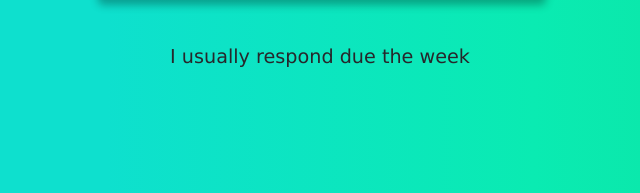
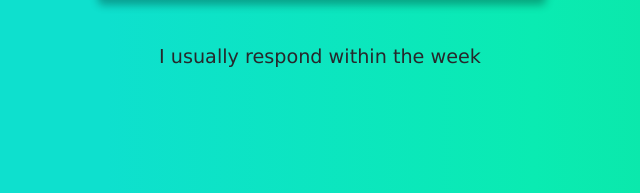
Before and after one commit to bohdanKulcyckyj/bohdanKulcyckyj.github.io, a plain HTML site: page index.html in a window 1280 px wide. Shown: the part 3458-3651 px from the top of the page, 320-960 px from the left. Drawn offline with nearby package versions, Linux system fonts and the light colour scheme; a script that the page names is missing.

Commit message:
Update index.html
grammar

```diff
--- a/index.html
+++ b/index.html
@@ -477,7 +477,7 @@
                 </div>
                 <button type="submit" id="form-btn">Send</button>
             </form>
-            <span id="my-form-status">I usually respond due the week</span>
+            <span id="my-form-status">I usually respond within the week</span>
         </div>
     </section>
     <!-- Contact ends -->
```
